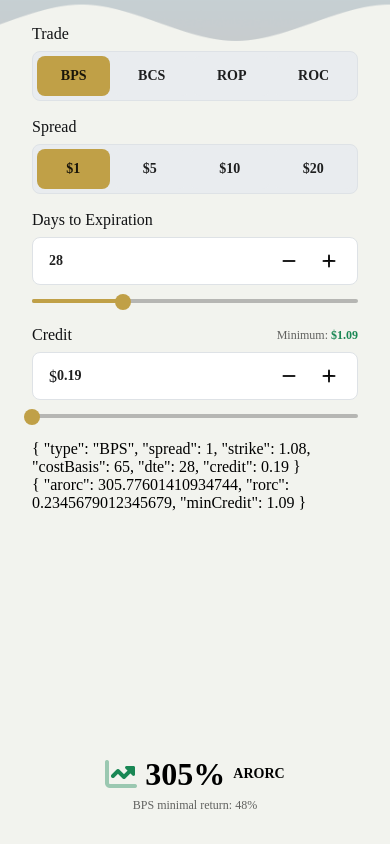
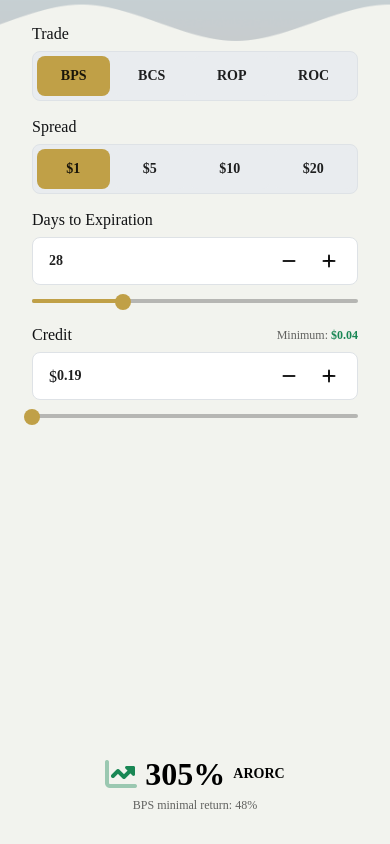
Before and after one commit to sharpmachine/arorc_calculator, a React Native app: screen / in a window 390 px wide. Built offline with nearby package versions, Linux system fonts and the light colour scheme.

Commit message:
Enhance calculateArorc() to account for different trade types

```diff
--- a/App.js
+++ b/App.js
@@ -8,7 +8,7 @@ import good from './assets/good.png';
 import bad from './assets/bad.png';
 
 export default function App() {
-  const showOutput = true;
+  const showOutput = false;
 
   const [trade, setTrade] = useState({
     type: 'BPS',
@@ -82,13 +82,30 @@ export default function App() {
     }
   }
 
-  const calculateArorc= ()=> {
-    let riskCapital = trade.spread - trade.credit; // TODO: RC formula varies based on trade type
+  const calculateArorc = ()=> {
+    let riskCapital, expectedArorc, s
+    if (trade.type == "BCS" || trade.type == "BPS") {
+      s = trade.spread
+      riskCapital = s - trade.credit
+      expectedArorc = 0.48
+    } else if (trade.type == "ROP") {
+      s = trade.strike
+      riskCapital = s - trade.credit
+      expectedArorc = 0.20
+    } else {
+      s = trade.costBasis
+      riskCapital = s - trade.credit;
+      expectedArorc = 0.20
+    }
+
+    console.log(expectedArorc, s, trade.strike, trade.dte)
+
     let returnOnRiskCapital = trade.credit / riskCapital;
     let multiplier = 365 / trade.dte;
     let annualizedReturnOnRiskCapital = (returnOnRiskCapital * multiplier) * 100;
+    let minCredit = ((expectedArorc * trade.dte * s)/(365 + (expectedArorc * trade.dte))).toFixed(2)
     //TODO: calculate min credit
-    setArorc({ arorc: annualizedReturnOnRiskCapital, rorc: returnOnRiskCapital, minCredit: 1.09 });
+    setArorc({ arorc: annualizedReturnOnRiskCapital, rorc: returnOnRiskCapital, minCredit: minCredit });
   }
 
   const ShowBaseField = () => {
```
